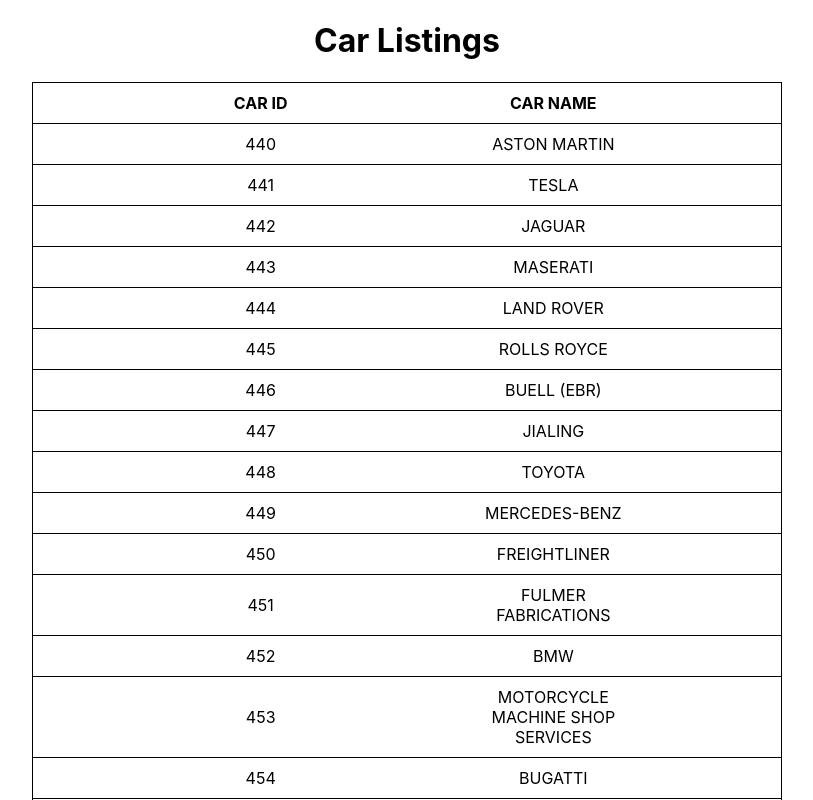
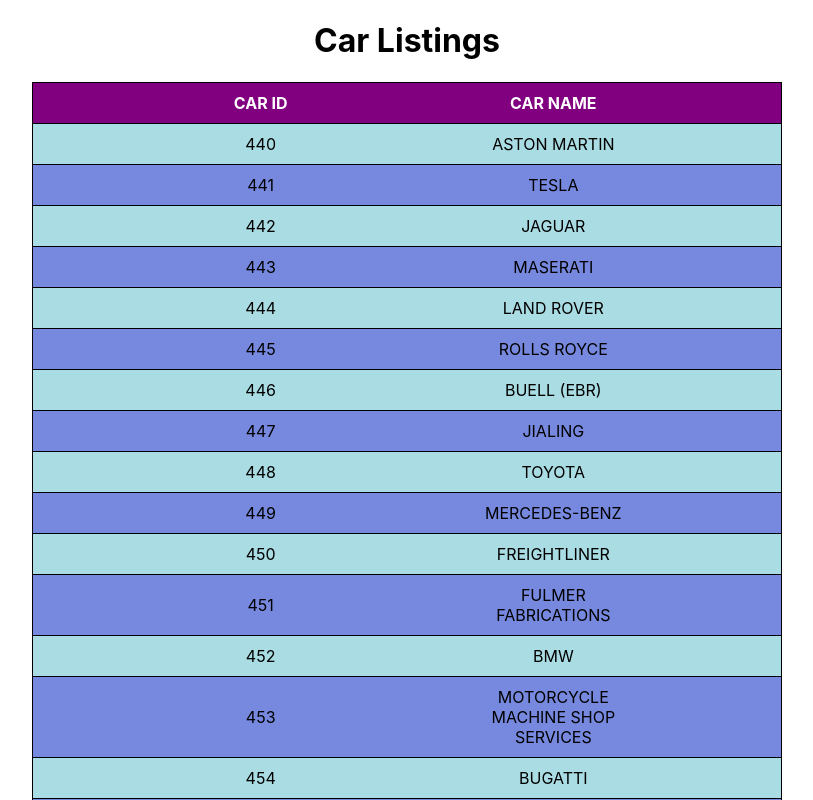
Before and after one commit to Prakhyat2589/code-20201009-prakhyatgailani, a React (Create React App) app: page / in a window 1280 px wide. Shown: the top 800 px of the page, without its empty margins (233-1046 px from the left). Built offline with nearby package versions, Linux system fonts and the light colour scheme.

Commit message:
adding styling to cardetails list

```diff
--- a/src/components/carDetailsStyle.js
+++ b/src/components/carDetailsStyle.js
@@ -17,6 +17,16 @@ const CarItemsWrapper = styled.div`
   border-width: 1px 1px 0 1px;
   margin: 0 auto;
   padding: 10px;
+
+  &:nth-child(even) {
+    background: #a9dce3;
+  }
+  &:nth-child(odd) {
+    background: #7689de;
+  }
+  &:first-child {
+    background: purple;
+  }
 `;
 
 const CarItems = styled.div`
@@ -25,6 +35,7 @@ const CarItems = styled.div`
 
 const CarItemsHeader = styled(CarItems)`
   font-weight: bold;
+  color: #fff;
 `;
 
 export { Wrapper, CarItemsWrapper, CarItems, CarItemsHeader };
```
